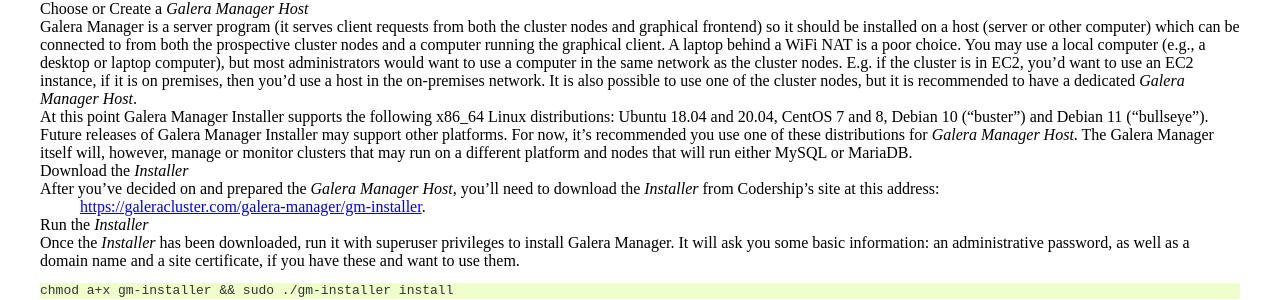
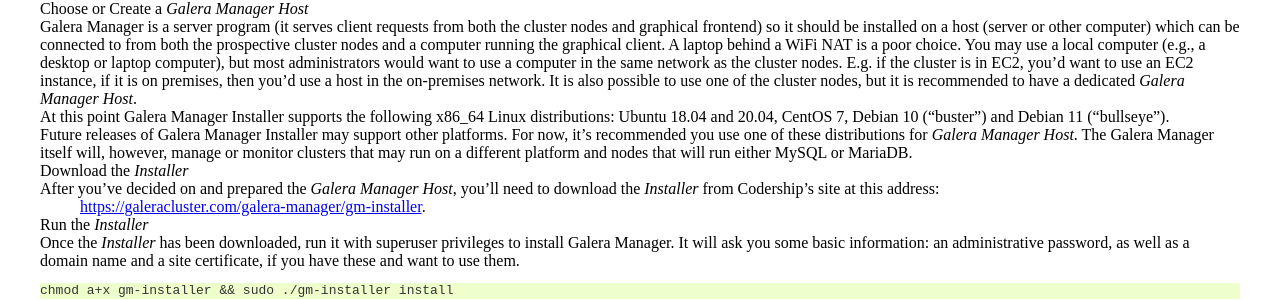
Before and after one commit to codership/documentation, a Sphinx documentation site: the page built from galeracluster/source/documentation/galera-manager.rst, in a window 1280 px wide. Shown: the part 879-1179 px from the top of the page. Built offline with Sphinx 7.4.7, drawn with Linux system fonts in a browser that asks for light colours; comment, search, counter and statistics services are not loaded.

Commit message:
Issue #338 Two instances of unsupported CentOS 8 removed.

```diff
--- a/galeracluster/source/documentation/galera-manager.rst
+++ b/galeracluster/source/documentation/galera-manager.rst
@@ -98,7 +98,7 @@ The *Galera Manager Installer* is provided to make installation and configuratio
 
    Galera Manager is a server program (it serves client requests from both the cluster nodes and graphical frontend) so it should be installed on a host (server or other computer) which can be connected to from both the prospective cluster nodes and a computer running the graphical client.  A laptop behind a WiFi NAT is a poor choice.  You may use a local computer (e.g., a desktop or laptop computer), but most administrators would want to use a computer in the same network as the cluster nodes. E.g. if the cluster is in EC2, you'd want to use an EC2 instance, if it is on premises, then you'd use a host in the on-premises network.  It is also possible to use one of the cluster nodes, but it is recommended to have a dedicated *Galera Manager Host*.
 
-   At this point Galera Manager Installer supports the following x86_64 Linux distributions: Ubuntu 18.04 and 20.04, CentOS 7 and 8, Debian 10 ("buster") and Debian 11 ("bullseye").
+   At this point Galera Manager Installer supports the following x86_64 Linux distributions: Ubuntu 18.04 and 20.04, CentOS 7, Debian 10 ("buster") and Debian 11 ("bullseye").
 
    Future releases of Galera Manager Installer may support other platforms. For now, it's recommended you use one of these distributions for *Galera Manager Host*. The Galera Manager itself will, however, manage or monitor clusters that may run on a different platform and nodes that will run either MySQL or MariaDB.
 
--- a/galeracluster/source/documentation/gmd-install.rst
+++ b/galeracluster/source/documentation/gmd-install.rst
@@ -92,7 +92,7 @@ The *Installer* is a simple installation program for installing Galera Manager.
 
 Below are more details on these steps to download and run the *Installer*.  The questions you'll be presented when installing are fairly self-explanatory.  However, you may want to read this page before beginning, in case there are questions about which you want to know more before starting the installation.
 
-To install Galera Manager, you'll need to download the *Installer* to the computer chosen as the Galera Manager host. Currently *Installer* runs on the following x86_64 Linux distributions: Ubuntu 18.04 and 20.04, CentOS 7 and 8, Debian 10 ("buster") and Debian 11 ("bullseye"). Eventually, the *Installer* will be made available for other distributions.
+To install Galera Manager, you'll need to download the *Installer* to the computer chosen as the Galera Manager host. Currently *Installer* runs on the following x86_64 Linux distributions: Ubuntu 18.04 and 20.04, CentOS 7, Debian 10 ("buster") and Debian 11 ("bullseye"). Eventually, the *Installer* will be made available for other distributions.
 
 After you've decided on and prepared the *Galera Manager Host*, you'll need to download the *Installer* from Codership's site at this address:
 
```
